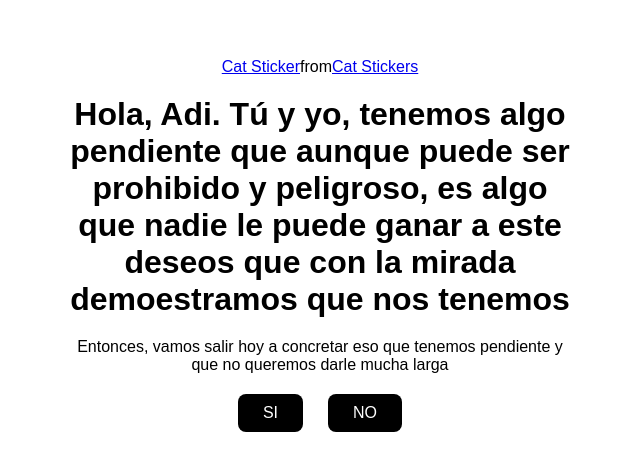
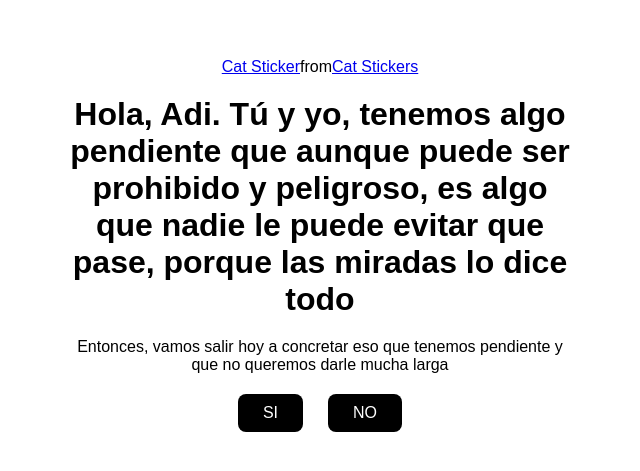
Before and after one commit to edgar083/web, a plain HTML site: page index.html in a window 1280 px wide. Shown: the part 155-626 px from the top of the page, without its empty margins (320-960 px from the left). Drawn offline with Linux system fonts and the light colour scheme; a script that the page names is missing.

Commit message:
Update index.html

```diff
--- a/index.html
+++ b/index.html
@@ -14,7 +14,7 @@
         <script type="text/javascript" async src="https://tenor.com/embed.js"></script>
         <script type="text/javascript" async src="https://tenor.com/embed.js"></script>
 
-        <h1>Hola, Adi. Tú y yo, tenemos algo pendiente que aunque puede ser  prohibido y peligroso, es algo que nadie le puede ganar a este deseos que con la mirada demoestramos que nos tenemos</h1>
+        <h1>Hola, Adi. Tú y yo, tenemos algo pendiente que aunque puede ser  prohibido y peligroso, es algo que nadie le puede evitar que pase, porque las miradas lo dice todo</h1>
 
         <p> Entonces, vamos salir hoy a concretar eso que tenemos pendiente y que no queremos darle mucha larga</p>
 
```
